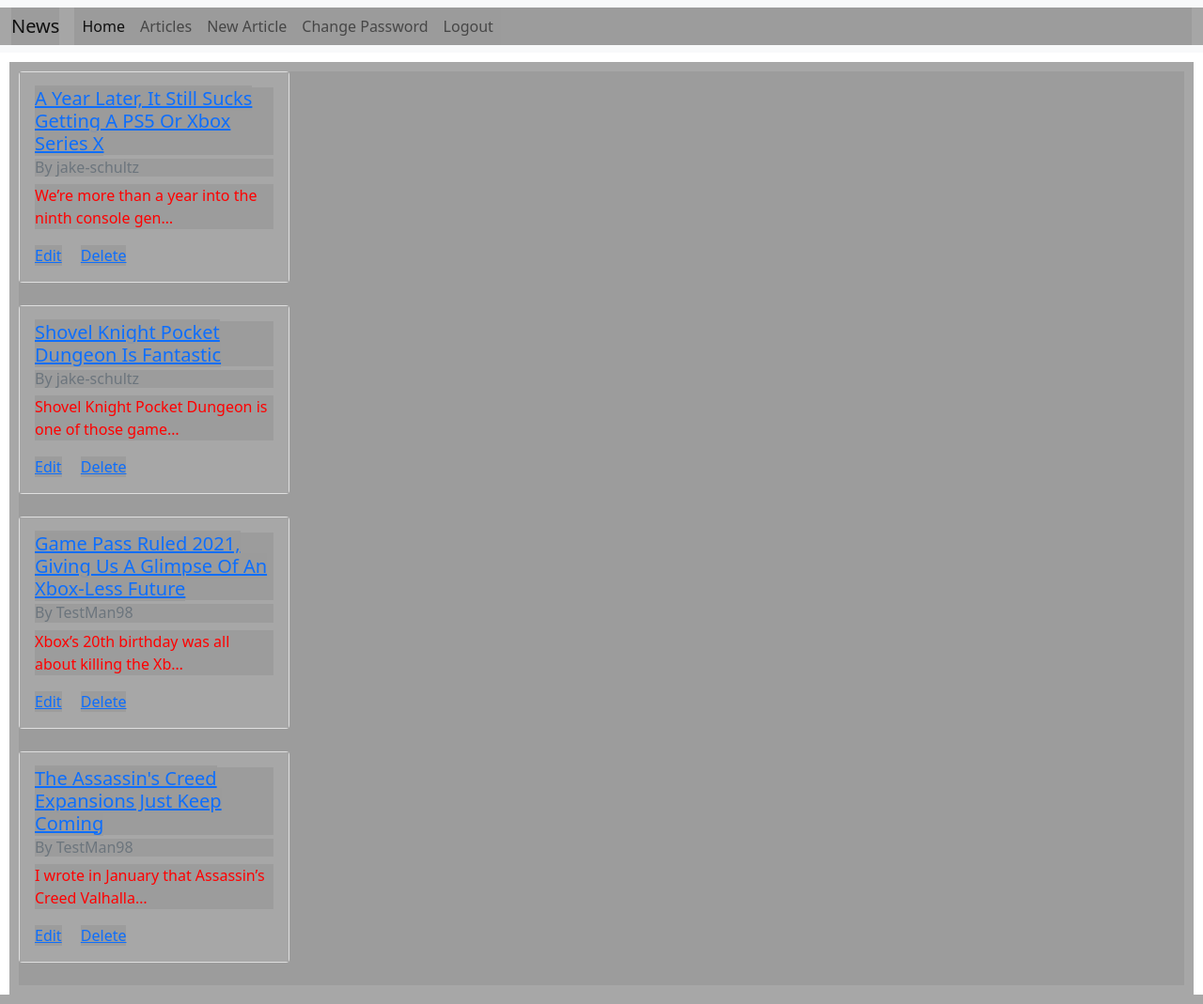
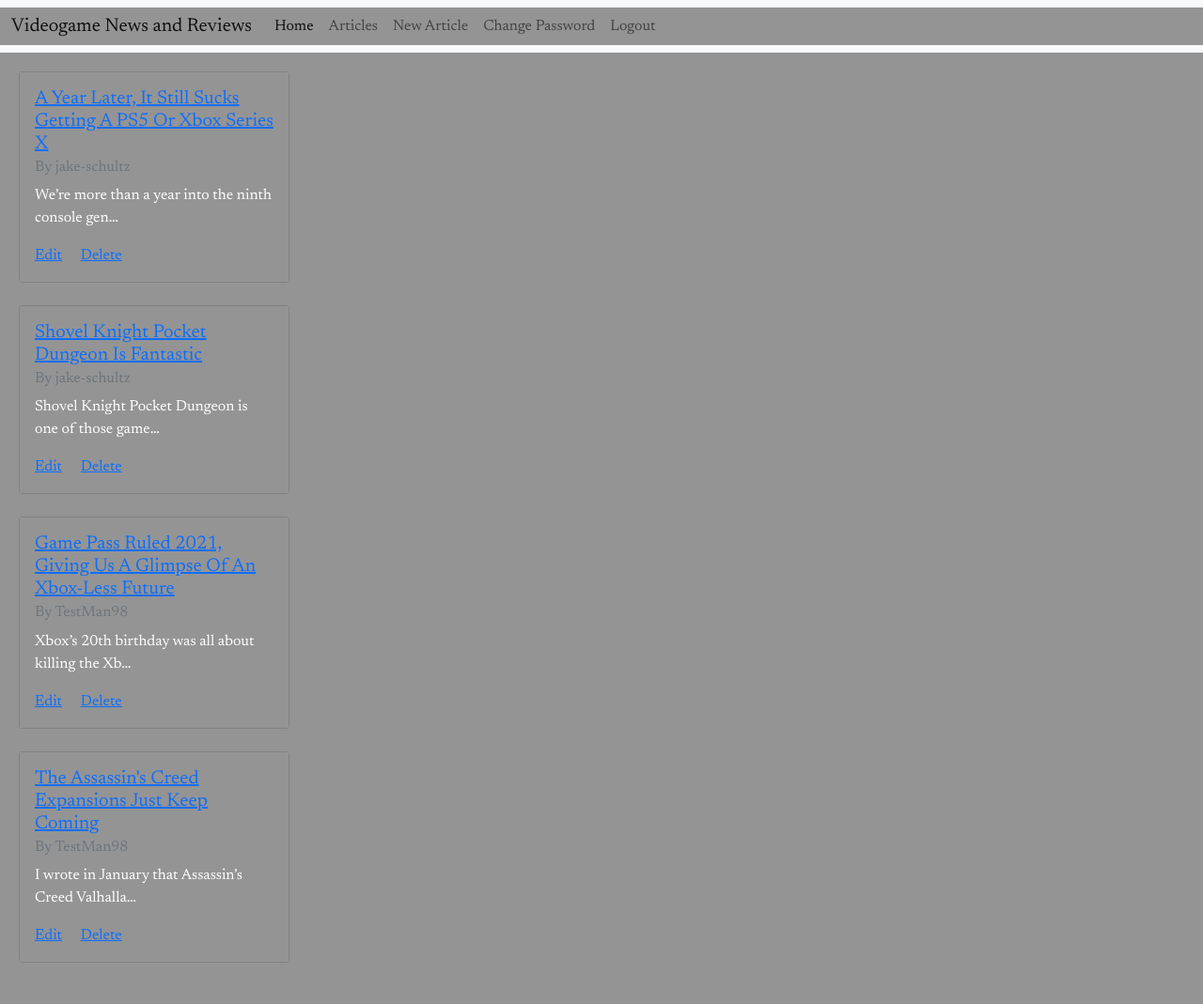
Before and after one commit to jakeschultz89/news, a Django app: page /articles/ in a window 1280 px wide. Shown: the whole page at 94% size. Run offline with Django 3.2, Linux system fonts and the light colour scheme; a user stored in the database is signed in; data comes from the database, SQL or seed files in the repository; both versions use the stored data as it was after the commit; parts of the project's set-up code (start-up, migrations or seed data) failed here and were passed over.

Commit message:
pushing to heroku

```diff
--- a/static/css/base.css
+++ b/static/css/base.css
@@ -1,12 +1,20 @@
 * {
-    background-color: rgba(155, 155, 155, 0.879);
-    color: red;
+    font-family: 'Newsreader', serif;
+    color: white;
+    background-color: rgb(148, 148, 148) !important;
 }
+
 body {
-    font-family: Roboto, sans-serif;
-    color: red;
+    color: white;
+    background-color: rgb(148, 148, 148);
+}
 
+.card-subtitle {
+    color: white;
 }
-h1 {
-    color: rgb(0, 0, 0);
+
+.card {
+    display: flex;
+    flex-direction: row;
+    flex-wrap: wrap;
 }
--- a/templates/article_list.html
+++ b/templates/article_list.html
@@ -15,6 +15,6 @@
                 <a href="{% url 'article_delete' article.id %}" class="card-link">Delete</a>
             </div>
         </div> <br/>
-      {% endfor %}
+    {% endfor %}
     </div>
 {% endblock content %}
--- a/templates/base.html
+++ b/templates/base.html
@@ -8,21 +8,24 @@
     <link rel="stylesheet" href="{% static 'css/base.css' %}">
     <link rel="preconnect" href="https://fonts.googleapis.com">
     <link rel="preconnect" href="https://fonts.gstatic.com" crossorigin>
+    <link href="https://fonts.googleapis.com/css2?family=Newsreader&family=Roboto+Slab:wght@300&family=Roboto:wght@100&display=swap" rel="stylesheet">
+    <link rel="preconnect" href="https://fonts.googleapis.com">
+    <link rel="preconnect" href="https://fonts.gstatic.com" crossorigin>
     <link href="https://fonts.googleapis.com/css2?family=Roboto:wght@100&display=swap" rel="stylesheet">
     <link href="https://cdn.jsdelivr.net/npm/bootstrap@5.1.3/dist/css/bootstrap.min.css" rel="stylesheet" integrity="sha384-1BmE4kWBq78iYhFldvKuhfTAU6auU8tT94WrHftjDbrCEXSU1oBoqyl2QvZ6jIW3" crossorigin="anonymous">
 
-    <title>{% block title %}Newspaper{% endblock title %}</title>
+    <title>{% block title %}Videogame News and Reviews{% endblock title %}</title>
 </head>
 <body>
     <nav class="navbar navbar-expand-lg navbar-light bg-light">
         <div class="container-fluid">
-          <a class="navbar-brand" href="#">News</a>
+          <a class="navbar-brand" href="#">Videogame News and Reviews</a>
           <button class="navbar-toggler" type="button" data-bs-toggle="collapse" data-bs-target="#navbarNavAltMarkup" aria-controls="navbarNavAltMarkup" aria-expanded="false" aria-label="Toggle navigation">
             <span class="navbar-toggler-icon"></span>
           </button>
           <div class="collapse navbar-collapse" id="navbarNavAltMarkup">
             <div class="navbar-nav">
-              <a class="nav-link active" aria-current="page" href="#">Home</a>
+              <a class="nav-link active" aria-current="page" href="{% url 'article_list' %}">Home</a>
               <a class="nav-link" href="{% url 'article_list' %}">Articles</a>
               <a class="nav-link" href="{% url 'article_new' %}">New Article</a>
               <!-- <a class="nav-link" href="#">About</a> -->
```
Also changed, not shown: db.sqlite3.
